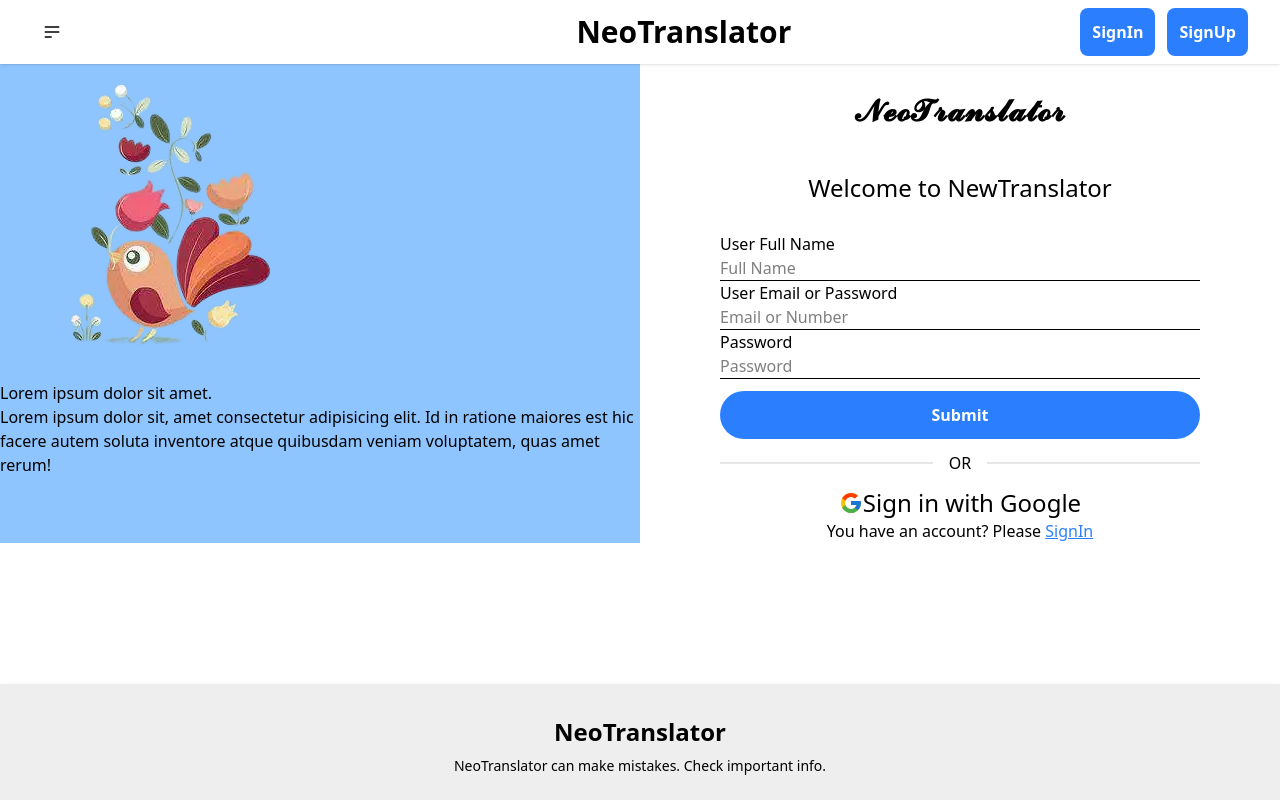
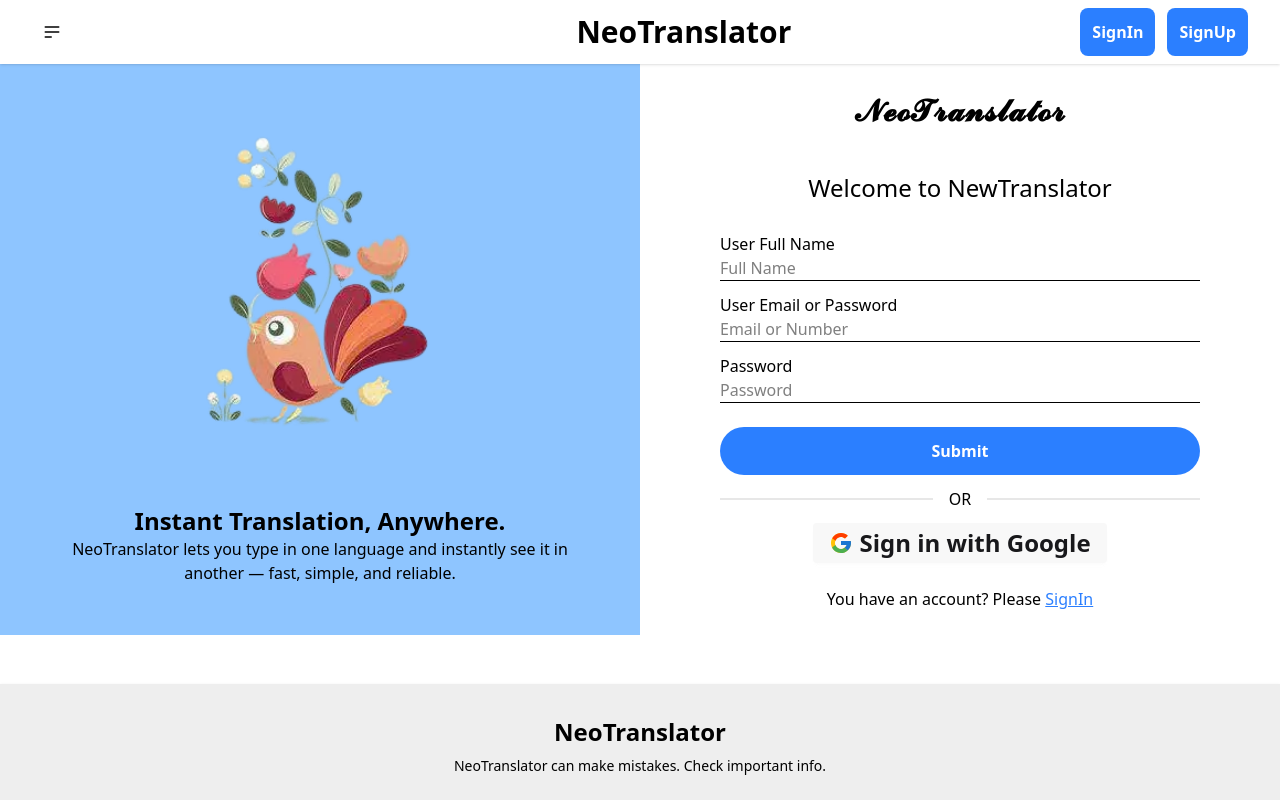
Before and after one commit to md-abu-naim/NeoTranslator-Client, a React (Vite) app: page /signUp in a window 1280 px wide. Built offline with nearby package versions, Linux system fonts and the light colour scheme.

Commit message:
signUp page design is okay

```diff
--- a/src/Components/SignUp.jsx
+++ b/src/Components/SignUp.jsx
@@ -13,12 +13,12 @@ const SignUp = () => {
 
     return (
         <div className="flex justify-between">
-            <div className="bg-blue-300 w-[50%]">
-                <img src="/src/assets/birdLogo.webp" alt="" />
-                <div>
-                    <h3>Lorem ipsum dolor sit amet.</h3>
+            <div className="bg-blue-300 w-[50%] flex flex-col justify-center items-center">
+                <img className="h-[350px]" src="/src/assets/birdLogo.webp" alt="" />
+                <div className="text-center px-12 mt-10">
+                    <h3 className="text-2xl font-bold">Instant Translation, Anywhere.</h3>
                     <p>
-                        Lorem ipsum dolor sit, amet consectetur adipisicing elit. Id in ratione maiores est hic facere autem soluta inventore atque quibusdam veniam voluptatem, quas amet rerum!
+                        NeoTranslator lets you type in one language and instantly see it in another — fast, simple, and reliable.
                     </p>
                 </div>
             </div>
@@ -28,7 +28,7 @@ const SignUp = () => {
 
                     <h3 className="text-2xl my-4">Welcome to NewTranslator</h3>
                 </div>
-                <form onSubmit={handleSubmit(onSubmit)} className="" >
+                <form onSubmit={handleSubmit(onSubmit)} className="space-y-3" >
                     <div className="">
                         <label>User Full Name</label>
                         <input className="w-full outline-none border-b" placeholder="Full Name" {...register("name")} />
@@ -47,9 +47,9 @@ const SignUp = () => {
 
                 <div className="flex flex-col items-center justify-center">
                     <div className="divider">OR</div>
-                    <button className="flex items-center text-2xl"><FcGoogle /> Sign in with Google</button>
+                    <button className="btn border-none flex items-center text-2xl"><FcGoogle /> Sign in with Google</button>
 
-                    <p className="text-center">You have an account? Please <Link to='/signIn' className="underline text-blue-500">SignIn</Link> </p>
+                    <p className="text-center my-6">You have an account? Please <Link to='/signIn' className="underline text-blue-500">SignIn</Link> </p>
                 </div>
             </div>
         </div>
```
